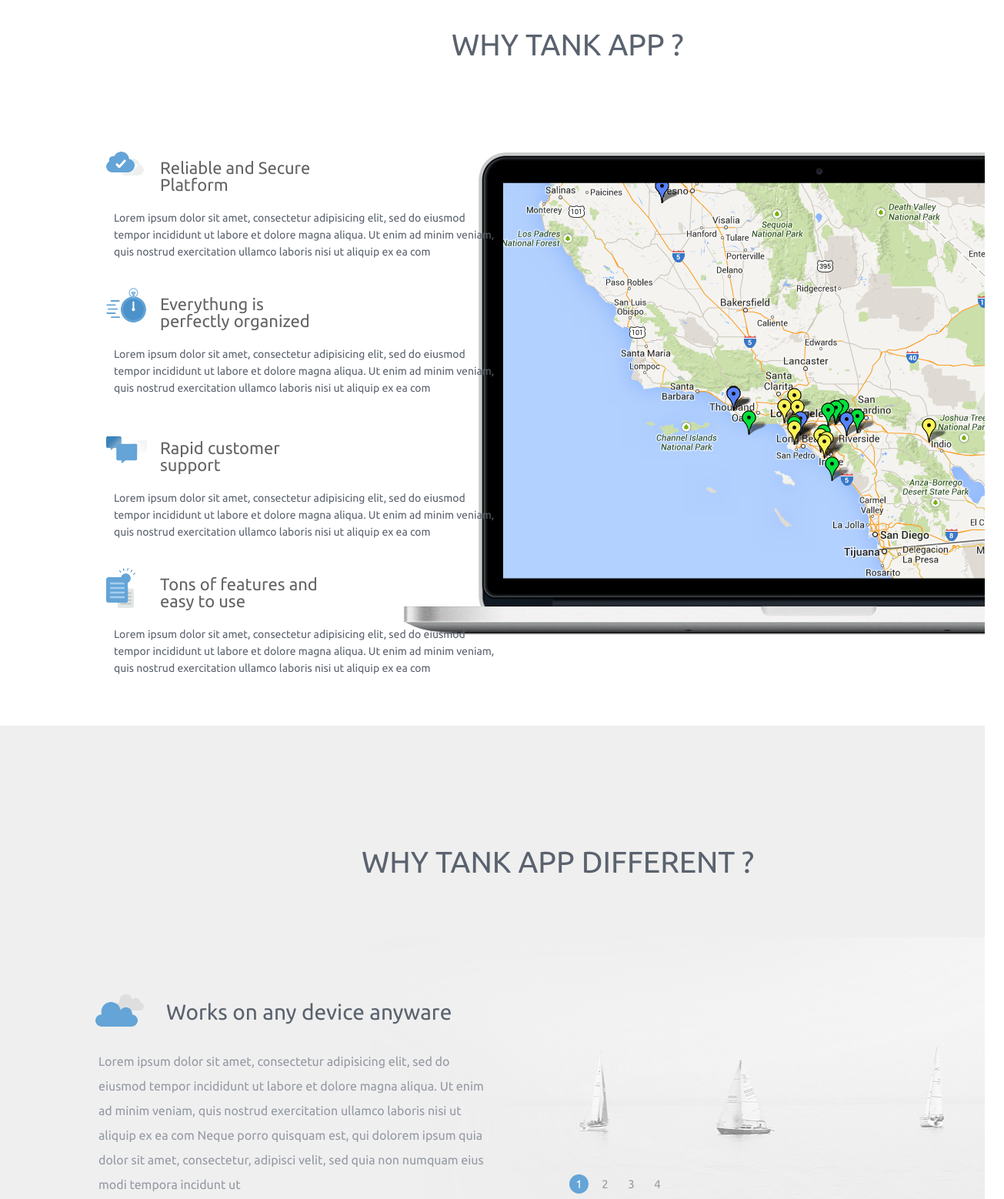
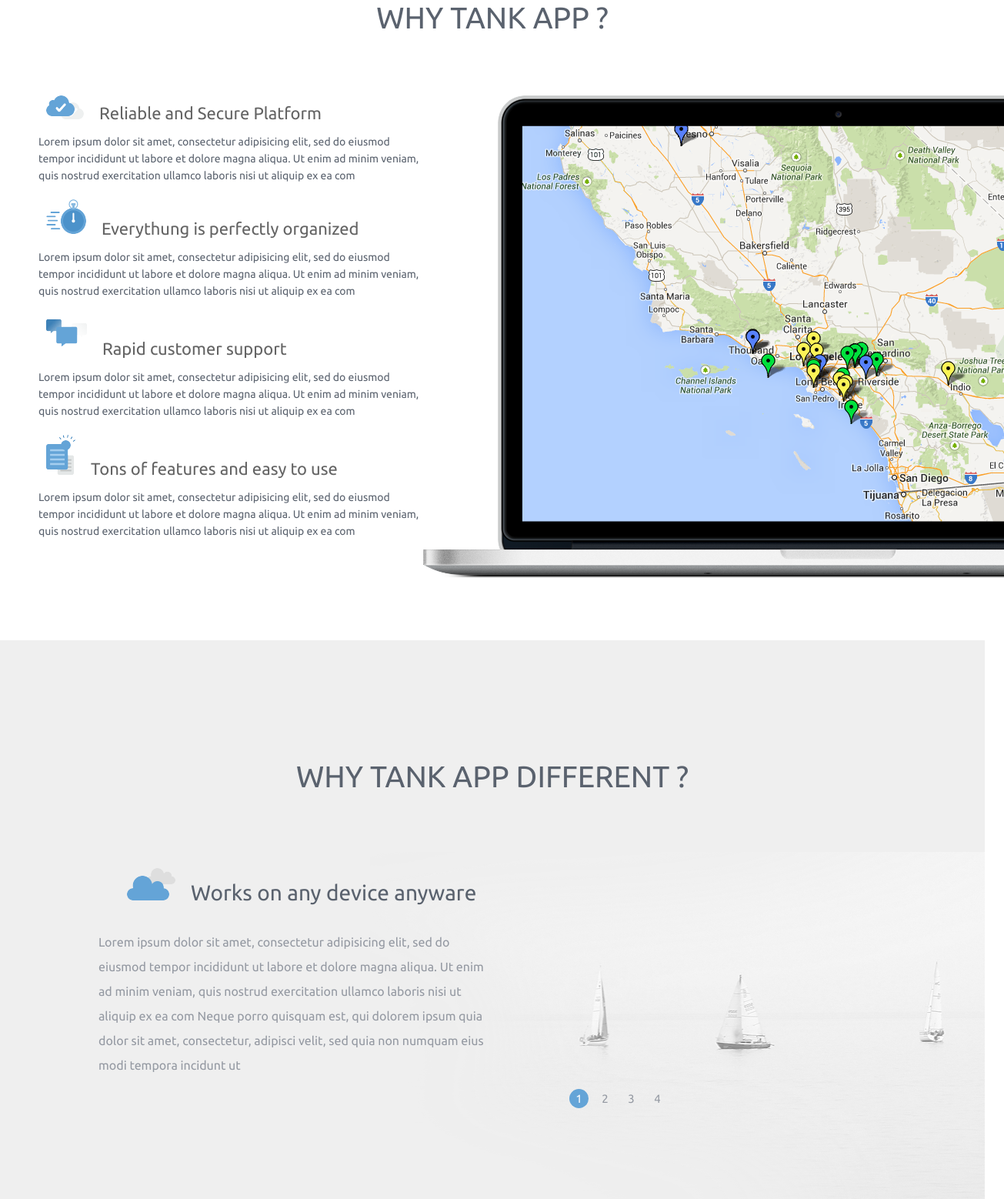
Before and after one commit to Andrii-Kozak/Andrii-Kozak.github.io, a plain HTML site: page index.html in a window 1280 px wide. Shown: the part 1081-2639 px from the top of the page at 77% size, 1305 px wide, since content can reach past the window. Drawn offline with Linux system fonts and the light colour scheme.

Commit message:
Edited one block

```diff
--- a/css/style.css
+++ b/css/style.css
@@ -36,11 +36,11 @@
   text-decoration: none;
 }
 
-#nav a:hover {
+.right-menu nav a:hover {
   color: #64a8d6;
 }
 
-#nav .current a {
+header .right-menu nav .current a {
   color: #64a8d6;
 }
 
@@ -50,6 +50,7 @@
   height: 843px;
   background-position: center 100%;
   background-repeat: no-repeat;
+  background-size: cover;
 }
 
 .text-slogan {
@@ -162,66 +163,54 @@
 
 /*main content----------------------------------------------------------------*/
 .why-tank-app {
+  background: #FFF;
+  padding: 6% 0;
   position: relative;
-  width: 100%;
-  height: 1017px;
-  background: url(../images/macbook.png) 100% 70% no-repeat;
 }
 
-.why-tank {
+.why-tank-part1 {
+  text-align: center;
+  text-transform: uppercase;
+  font-size: 39px;
+  font-family: UbuntuRegular, Arial, Helvetica, sans-serif;
   color: #5a626e;
-  font-family: UbuntuRegular, Arial, Helvetica, sans-serif;
-  width: 315px;
-  height: 40px;
-  position: absolute;
-  top: 112px;
-  left: 587px;
-  font-size: 39px;
-  text-transform: uppercase;
-  transform-origin: left center;
+  padding-bottom: 82px;
 }
 
-.why-tank-p {
-  padding-top: 281px;
-  padding-right: 850px;
-  padding-left: 148px;
+.why-tank-part2 {
+  display: flex;
+  justify-content: space-between;
 }
 
-.why-tank-p .why-p p {
-  font-family: UbuntuRegular, Arial, Helvetica, sans-serif;
-  font-size: 14px;
-  color: #5a626e;
-  text-align: left;
-  line-height: 22px;
+.text {
+  width: 43%;
+  margin-left: 50px;
+  min-width: 500px;
 }
 
-.why-tank-p .why-logo {
+.picture {
+  text-align: right;
+}
+
+.text .why-logo {
   font-family: UbuntuRegular, Arial, Helvetica, sans-serif;
   font-size: 22px;
   color: #646464;
   text-align: left;
-  padding-left: 60px;
-}
-
-.why-logo {
-  position: relative;
+  padding-left: 10px;
 }
 
 .why-logo img {
-  position: absolute;
-  left: -10px;
-  top: -10px;
+  padding-right: 20px;
 }
 
-.why-tank-p div.why-p {
-  width: 500px;
-  height: 102px;
-  margin-top: 21px;
-  margin-bottom: 10px;
-}
-
-.why-tank-p div.why-p.second {
-  margin-bottom: 20px;
+.text .why-p {
+  font-family: UbuntuRegular, Arial, Helvetica, sans-serif;
+  font-size: 14px;
+  color: #5a626e;
+  line-height: 22px;
+  padding-top: 15px;
+  padding-bottom: 20px;
 }
 
 div.different {
@@ -232,29 +221,25 @@ div.different {
 
 .different-h {
   font-family: UbuntuRegular, Arial, Helvetica, sans-serif;
+  text-transform: uppercase;
   font-size: 39px;
   color: #5a626e;
-  text-align: left;
+  text-align: center;
   padding-top: 157px;
-  margin-left: 470px;
-  text-transform: uppercase;
-  transform-origin: left center;
 }
 
 .different-h2 {
-  margin-left: 216px;
-  margin-bottom: 34px;
-  margin-top: 162px;
   font-family: UbuntuRegular, Arial, Helvetica, sans-serif;
   font-size: 28px;
   color: #5a626e;
   text-align: left;
+  margin-left: 165px;
+  margin-bottom: 34px;
+  margin-top: 100px;
 }
 
 .different-h2 img {
-  position: absolute;
-  left: 124px;
-  top: 349px;
+  padding-right: 20px;
 }
 
 .different-p {
--- a/index.html
+++ b/index.html
@@ -18,12 +18,14 @@
           <a href="index.html"><img src="images/logo.png" alt="logo"></a>
         </div>
         <div class="right-menu">
-          <ul id="nav">
+          <nav>
+            <ul>
               <li class="current"><a href="#">How it works</a></li>
               <li class=""><a href="#">About Us</a></li>
               <li><a href="#">Blog</a></li>
               <li><a href="#">Contact Us</a></li>
             </ul>
+          </nav>
         </div>
       </div>
       <div class="header-main">
@@ -46,23 +48,23 @@
       </div>
     </header>
     <div class="why-tank-app">
-      <div class="why-tank">
+      <div class="why-tank-part1">
         <h3>Why tank app ?</h3>
       </div>
-      <div class="why-tank-p">
-
+      <div class="why-tank-part2">
+        <div class="text">
           <div class="why-logo"> <img src="images/cloud.png" alt="cloud">Reliable and Secure Platform</div>
-        <div class="why-p first">
+          <div class="why-p">
             <p>Lorem ipsum dolor sit amet, consectetur adipisicing elit, sed do eiusmod tempor incididunt ut labore et dolore magna aliqua. Ut enim ad minim veniam, quis nostrud exercitation ullamco laboris nisi ut aliquip ex ea com</p>
           </div>
 
           <div class="why-logo"><img src="images/timer.png" alt="cloud">Everythung is perfectly organized</div>
-        <div class="why-p second">
+          <div class="why-p">
             <p>Lorem ipsum dolor sit amet, consectetur adipisicing elit, sed do eiusmod tempor incididunt ut labore et dolore magna aliqua. Ut enim ad minim veniam, quis nostrud exercitation ullamco laboris nisi ut aliquip ex ea com</p>
           </div>
 
           <div class="why-logo"><img src="images/dialog.png" alt="dialog">Rapid customer support</div>
-        <div class="why-p third">
+          <div class="why-p">
             <p>Lorem ipsum dolor sit amet, consectetur adipisicing elit, sed do eiusmod tempor incididunt ut labore et dolore magna aliqua. Ut enim ad minim veniam, quis nostrud exercitation ullamco laboris nisi ut aliquip ex ea com</p>
           </div>
 
@@ -71,13 +73,19 @@
             <p>Lorem ipsum dolor sit amet, consectetur adipisicing elit, sed do eiusmod tempor incididunt ut labore et dolore magna aliqua. Ut enim ad minim veniam, quis nostrud exercitation ullamco laboris nisi ut aliquip ex ea com</p>
           </div>
         </div>
+        <div class="picture">
+          <img src="images/macbook.png" alt="macbook">
         </div>
+      </div>
+    </div>
+
     <div class="different">
-      <div class="different-h">Why Tank app different ?</div>
+      <div class="different-h">
+        <h2>Why Tank app different ?</h2>
+      </div>
 
       <div class="different-h2">
-        <img src="images/cloud2.png">
-        <p>Works on any device anyware</p>
+        <img src="images/cloud2.png">Works on any device anyware
       </div>
       <div class="different-p">
         <p>Lorem ipsum dolor sit amet, consectetur adipisicing elit, sed do eiusmod tempor incididunt ut labore et dolore magna aliqua. Ut enim ad minim veniam, quis nostrud exercitation ullamco laboris nisi ut aliquip ex ea com Neque porro quisquam
```
Lines whose indentation alone changed are shown as unchanged.
